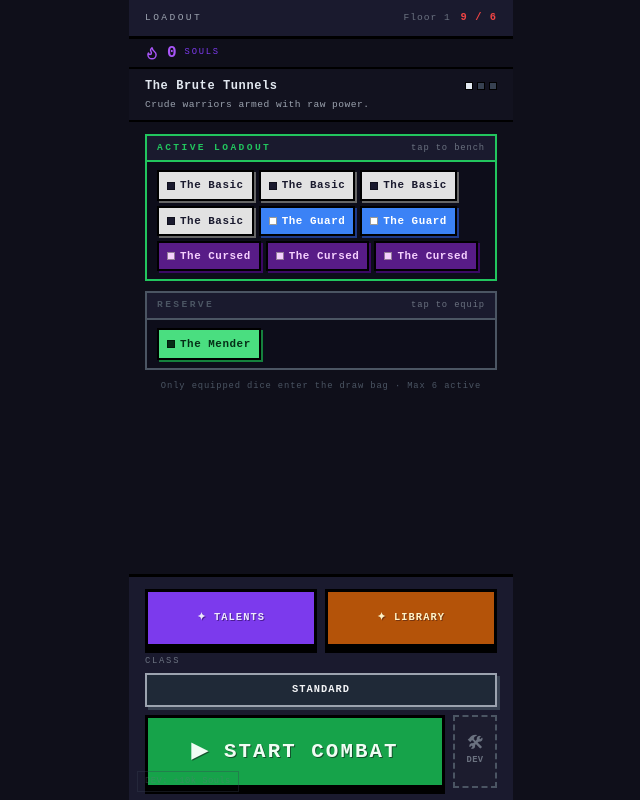
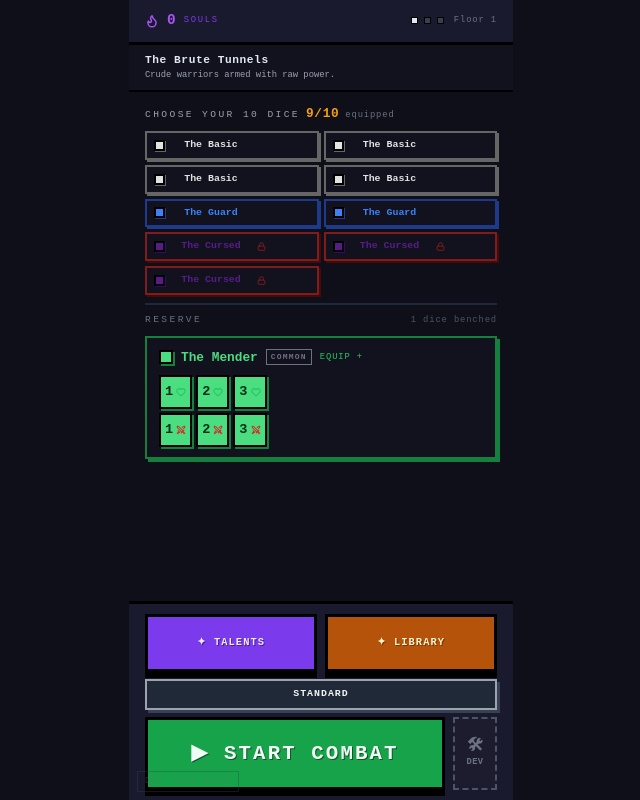
Before and after one commit to jacobgamby09/Dice-Dungeon, a React (Vite) app: page / in a window 1280 px wide. Both pictures are taken after a click on the button "The Mender". Shown: the whole page, without its empty margins (319-959 px from the left). Built offline with nearby package versions, Linux system fonts and the light colour scheme; a web font is replaced by a local one.

Commit message:
New UI update

```diff
--- a/src/components/LoadoutScreen.tsx
+++ b/src/components/LoadoutScreen.tsx
@@ -1,14 +1,13 @@
 import { useState } from 'react'
 import { motion } from 'framer-motion'
-import { Flame, ShieldAlert, Swords } from 'lucide-react'
+import { Flame, Lock, ShieldAlert, Swords, Shield, Heart, Skull, Coins, Droplets, Star, Shuffle } from 'lucide-react'
 import { useGameStore, getCurrentAct, GAME_ACTS } from '../store/gameStore'
-import type { Die, DieType } from '../store/gameStore'
-import { dieTypeStyle } from './DieCard'
-import { DiceInspectorModal } from './DiceInspectorModal'
+import type { Die, DieType, DieFace } from '../store/gameStore'
+import { dieTypeStyle, faceColor } from './DieCard'
 import { SkillTree } from './SkillTree'
 import { DiceLibrary } from './DiceLibrary'
 
-// ── Die display names ─────────────────────────────────────────────────────────
+// ── Static data ───────────────────────────────────────────────────────────────
 
 const DIE_NAMES: Partial<Record<DieType, string>> = {
   white:          'The Basic',
@@ -28,94 +27,163 @@ const DIE_NAMES: Partial<Record<DieType, string>> = {
   unique:         'The Multiplier',
 }
 
-// ── Act modifier meta ─────────────────────────────────────────────────────────
+const RARITY_COLOR: Record<string, string> = {
+  common:    '#6b7280',
+  uncommon:  '#22c55e',
+  rare:      '#818cf8',
+  legendary: '#f59e0b',
+}
 
 const MODIFIER_META: Record<string, { label: string; color: string; icon: React.ReactNode }> = {
-  none:       { label: 'No Modifier',  color: '#6b7280', icon: null },
-  thorns:     { label: 'Thorns',       color: '#ef4444', icon: <ShieldAlert size={12} strokeWidth={2.5} /> },
-  damage_cap: { label: 'Damage Cap',   color: '#f59e0b', icon: <Swords      size={12} strokeWidth={2.5} /> },
+  none:       { label: 'No Modifier', color: '#6b7280', icon: null },
+  thorns:     { label: 'Thorns Active',     color: '#ef4444', icon: <ShieldAlert size={11} strokeWidth={2.5} /> },
+  damage_cap: { label: 'Damage Cap Active', color: '#f59e0b', icon: <Swords      size={11} strokeWidth={2.5} /> },
 }
 
-// ── Compact die chip ──────────────────────────────────────────────────────────
+// ── Face icon ─────────────────────────────────────────────────────────────────
 
-function DieChip({ die, onClick }: { die: Die; onClick: () => void }) {
+function FaceIcon({ type, size = 13 }: { type: DieFace['type']; size?: number }) {
+  const color = faceColor[type]
+  if (type === 'damage')      return <Swords   size={size} color={color} strokeWidth={2.5} />
+  if (type === 'shield')      return <Shield   size={size} color={color} strokeWidth={2.5} />
+  if (type === 'skull')       return <Skull    size={size} color={color} strokeWidth={2.5} />
+  if (type === 'gold')        return <Coins    size={size} color={color} strokeWidth={2.5} />
+  if (type === 'lifesteal')   return <Droplets size={size} color={color} strokeWidth={2.5} />
+  if (type === 'choose_next') return <Star     size={size} color={color} strokeWidth={2.5} />
+  if (type === 'wildcard')    return <Shuffle  size={size} color={color} strokeWidth={2.5} />
+  return <Heart size={size} color={color} strokeWidth={2.5} />
+}
+
+// ── Equipped chip (top zone) ──────────────────────────────────────────────────
+
+function EquippedChip({ die, onBench }: { die: Die; onBench: () => void }) {
   const s = dieTypeStyle[die.dieType]
+  const locked = die.dieType === 'cursed'
   return (
     <button
-      onClick={onClick}
+      onClick={locked ? undefined : onBench}
+      style={{
+        position: 'relative',
+        background: '#12121f',
+        border: `2px solid ${locked ? '#7f1d1d' : s.shadow}`,
+        boxShadow: `2px 2px 0 ${locked ? '#450a0a' : s.shadow}`,
+        padding: '5px 7px',
+        cursor: locked ? 'default' : 'pointer',
+        fontFamily: 'inherit',
+        display: 'flex', alignItems: 'center', gap: 6,
+        minWidth: 0,
+      }}
+      onMouseEnter={(e) => { if (!locked) e.currentTarget.style.opacity = '0.75' }}
+      onMouseLeave={(e) => { if (!locked) e.currentTarget.style.opacity = '1' }}
+    >
+      <div style={{
+        width: 11, height: 11, flexShrink: 0,
+        background: s.bg, border: '2px solid #000',
+        boxShadow: `1px 1px 0 ${s.shadow}`,
+      }} />
+      <span style={{
+        fontSize: '0.62rem', fontWeight: 700, color: s.bg,
+        whiteSpace: 'nowrap', overflow: 'hidden', textOverflow: 'ellipsis',
+        maxWidth: 80, flex: 1,
+      }}>
+        {DIE_NAMES[die.dieType] ?? die.dieType}
+        {(die.mergeLevel ?? 0) > 0 && (
+          <span style={{ color: '#f59e0b', marginLeft: 3 }}>+{die.mergeLevel}</span>
+        )}
+      </span>
+      {locked && <Lock size={9} color="#7f1d1d" strokeWidth={2.5} style={{ flexShrink: 0 }} />}
+    </button>
+  )
+}
+
+// ── Reserve die card (bottom list) ───────────────────────────────────────────
+
+function ReserveDieCard({ die, onEquip }: { die: Die; onEquip: () => void }) {
+  const s = dieTypeStyle[die.dieType]
+  const name = DIE_NAMES[die.dieType] ?? die.dieType
+  return (
+    <button
+      onClick={onEquip}
+      style={{
+        background: '#12121f',
+        border: `2px solid ${s.shadow}`,
+        boxShadow: `3px 3px 0 ${s.shadow}`,
+        padding: '10px 12px',
+        cursor: 'pointer', fontFamily: 'inherit',
+        display: 'flex', flexDirection: 'column', gap: 8,
+        textAlign: 'left', width: '100%',
+      }}
+      onMouseEnter={(e) => (e.currentTarget.style.background = '#1a1a2e')}
+      onMouseLeave={(e) => (e.currentTarget.style.background = '#12121f')}
+    >
+      {/* Die name row */}
+      <div style={{ display: 'flex', alignItems: 'center', gap: 8 }}>
+        <div style={{
+          width: 14, height: 14, flexShrink: 0,
+          background: s.bg, border: '2px solid #000',
+          boxShadow: `2px 2px 0 ${s.shadow}`,
+        }} />
+        <span style={{ fontWeight: 700, fontSize: '0.8rem', color: s.bg, flex: 1 }}>
+          {name}
+          {(die.mergeLevel ?? 0) > 0 && (
+            <span style={{ color: '#f59e0b', fontWeight: 900, marginLeft: 4 }}>+{die.mergeLevel}</span>
+          )}
+        </span>
+        <span style={{
+          fontSize: '0.5rem', fontWeight: 700,
+          color: RARITY_COLOR[die.rarity] ?? '#6b7280',
+          letterSpacing: '0.15em', textTransform: 'uppercase',
+          border: `1px solid ${RARITY_COLOR[die.rarity] ?? '#6b7280'}`,
+          padding: '1px 4px', flexShrink: 0,
+        }}>
+          {die.rarity}
+        </span>
+        <span style={{ fontSize: '0.55rem', color: '#22c55e', letterSpacing: '0.1em', flexShrink: 0 }}>
+          EQUIP +
+        </span>
+      </div>
+
+      {/* 3×2 face grid */}
+      <div style={{ display: 'grid', gridTemplateColumns: 'repeat(3, 1fr)', gap: 4 }}>
+        {die.faces.map((face, i) => (
+          <div
+            key={i}
             style={{
               background: s.bg,
               border: '2px solid #000',
               boxShadow: `2px 2px 0 ${s.shadow}`,
-        padding: '5px 8px',
-        cursor: 'pointer',
-        fontFamily: 'inherit',
-        display: 'flex', alignItems: 'center', gap: 5,
-        color: s.text,
-        fontSize: '0.68rem', fontWeight: 700,
-        letterSpacing: '0.05em',
-        transition: 'opacity 0.1s',
+              padding: '6px 4px',
+              display: 'flex', alignItems: 'center', justifyContent: 'center', gap: 3,
+              minHeight: 34,
             }}
-      onMouseEnter={(e) => (e.currentTarget.style.opacity = '0.75')}
-      onMouseLeave={(e) => (e.currentTarget.style.opacity = '1')}
           >
-      <div style={{
-        width: 8, height: 8, flexShrink: 0,
-        background: s.text, border: '1px solid rgba(0,0,0,0.4)',
-      }} />
-      <span>{DIE_NAMES[die.dieType] ?? die.dieType}</span>
-      {(die.mergeLevel ?? 0) > 0 && (
-        <span style={{ color: '#fbbf24', fontSize: '0.6rem', fontWeight: 900 }}>
-          +{die.mergeLevel}
+            {face.type === 'blank' ? null
+              : face.type === 'multiplier' ? (
+                <span style={{ fontSize: '0.85rem', fontWeight: 900, color: s.text, lineHeight: 1 }}>
+                  ×{face.value}
                 </span>
-      )}
-    </button>
-  )
-}
-
-// ── Zone ─────────────────────────────────────────────────────────────────────
-
-function Zone({
-  label, sublabel, accent, dice, emptyText, onChipClick,
-}: {
-  label: string; sublabel?: string; accent: string
-  dice: Die[]; emptyText: string
-  onChipClick: (die: Die) => void
-}) {
-  return (
-    <div style={{
-      border: `2px solid ${accent}`,
-      background: '#0d0d1a',
-      display: 'flex', flexDirection: 'column', gap: 0,
-    }}>
-      {/* Zone header */}
-      <div style={{
-        background: '#1a1a2e',
-        borderBottom: `2px solid ${accent}`,
-        padding: '5px 10px',
-        display: 'flex', alignItems: 'center', justifyContent: 'space-between',
-      }}>
-        <span style={{ fontSize: '0.6rem', color: accent, letterSpacing: '0.25em', textTransform: 'uppercase', fontWeight: 700 }}>
-          {label}
+              ) : face.type === 'purified_skull' ? (
+                <div style={{ position: 'relative', display: 'flex', alignItems: 'center', justifyContent: 'center' }}>
+                  <Skull size={16} color="#ffffff" strokeWidth={2.5} />
+                  <svg style={{ position: 'absolute', pointerEvents: 'none' }} width="22" height="22" viewBox="0 0 22 22">
+                    <line x1="2" y1="2" x2="20" y2="20" stroke="#ef4444" strokeWidth="3" strokeLinecap="round" />
+                    <line x1="20" y1="2" x2="2" y2="20" stroke="#ef4444" strokeWidth="3" strokeLinecap="round" />
+                  </svg>
+                </div>
+              ) : (face.type === 'skull' || face.type === 'choose_next' || face.type === 'wildcard') ? (
+                <FaceIcon type={face.type} size={16} />
+              ) : (
+                <>
+                  <span style={{ fontSize: '0.85rem', fontWeight: 700, color: s.text, lineHeight: 1 }}>
+                    {face.value}
                   </span>
-        {sublabel && (
-          <span style={{ fontSize: '0.55rem', color: '#6b7280', letterSpacing: '0.1em' }}>
-            {sublabel}
-          </span>
+                  <FaceIcon type={face.type} size={10} />
+                </>
               )}
           </div>
-
-      {/* Chips */}
-      <div style={{ padding: '8px 10px', display: 'flex', flexWrap: 'wrap', gap: 5, minHeight: 48 }}>
-        {dice.length === 0 ? (
-          <span style={{ fontSize: '0.65rem', color: '#4b5563', fontStyle: 'italic', alignSelf: 'center' }}>
-            {emptyText}
-          </span>
-        ) : dice.map((die) => (
-          <DieChip key={die.id} die={die} onClick={() => onChipClick(die)} />
         ))}
       </div>
-    </div>
+    </button>
   )
 }
 
@@ -126,24 +194,19 @@ export function LoadoutScreen() {
     currentFloor, startCombat, devJumpToForge,
     inventory, maxEquippedDice, toggleEquipDie,
   } = useGameStore()
-  const metaSouls       = useGameStore((s) => s.metaSouls)
-  const unlockedNodes   = useGameStore((s) => s.unlockedNodes)
-  const selectedClass   = useGameStore((s) => s.selectedClass)
+  const metaSouls        = useGameStore((s) => s.metaSouls)
+  const unlockedNodes    = useGameStore((s) => s.unlockedNodes)
+  const selectedClass    = useGameStore((s) => s.selectedClass)
   const setSelectedClass = useGameStore((s) => s.setSelectedClass)
 
-  const [inspectorDie, setInspectorDie] = useState<Die | null>(null)
-  const [showTalents, setShowTalents]   = useState(false)
-  const [showLibrary, setShowLibrary]   = useState(false)
+  const [showTalents, setShowTalents] = useState(false)
+  const [showLibrary, setShowLibrary] = useState(false)
 
-  const currentAct  = getCurrentAct(currentFloor)
-  const modMeta     = MODIFIER_META[currentAct.modifier]
-  const equipped    = inventory.filter((d) => d.isEquipped !== false)
-  const unequipped  = inventory.filter((d) => d.isEquipped === false)
-  const canStart    = equipped.length > 0
-
-  function handleChipClick(die: Die) {
-    toggleEquipDie(die.id)
-  }
+  const currentAct = getCurrentAct(currentFloor)
+  const modMeta    = MODIFIER_META[currentAct.modifier]
+  const equipped   = inventory.filter((d) => d.isEquipped !== false)
+  const unequipped = inventory.filter((d) => d.isEquipped === false)
+  const canStart   = equipped.length > 0
 
   return (
     <div style={{
@@ -153,43 +216,21 @@ export function LoadoutScreen() {
       position: 'relative',
     }}>
 
+      {/* ── Fixed top ── */}
+
       {/* Header */}
       <div style={{
         background: '#1a1a2e', padding: '10px 16px',
         borderBottom: '3px solid #000',
         display: 'flex', justifyContent: 'space-between', alignItems: 'center',
       }}>
-        <span style={{ fontSize: '0.6rem', color: '#9ca3af', letterSpacing: '0.25em', textTransform: 'uppercase' }}>
-          Loadout
-        </span>
-        <div style={{ display: 'flex', alignItems: 'center', gap: 10 }}>
-          <span style={{ fontSize: '0.6rem', color: '#6b7280', letterSpacing: '0.1em' }}>
-            Floor {currentFloor}
-          </span>
-          <span style={{
-            fontSize: '0.65rem', fontWeight: 700,
-            color: equipped.length > maxEquippedDice ? '#ef4444'
-                 : equipped.length === maxEquippedDice ? '#22c55e'
-                 : '#9ca3af',
-            letterSpacing: '0.1em',
-          }}>
-            {equipped.length} / {maxEquippedDice}
-          </span>
-        </div>
-      </div>
-
-      {/* Souls strip */}
-      <div style={{
-        background: '#0f0f1a', padding: '6px 16px',
-        borderBottom: '2px solid #000',
-        display: 'flex', alignItems: 'center', gap: 8,
-      }}>
+        <div style={{ display: 'flex', alignItems: 'center', gap: 8 }}>
           <Flame size={14} color="#a855f7" strokeWidth={2.5} />
           <motion.span
             key={metaSouls}
-          animate={{ scale: [1, 1.25, 1] }}
-          transition={{ duration: 0.3 }}
-          style={{ fontSize: '1rem', fontWeight: 900, color: '#a855f7', lineHeight: 1 }}
+            animate={{ scale: [1, 1.2, 1] }}
+            transition={{ duration: 0.25 }}
+            style={{ fontSize: '0.9rem', fontWeight: 900, color: '#a855f7' }}
           >
             {metaSouls}
           </motion.span>
@@ -197,80 +238,138 @@ export function LoadoutScreen() {
             Souls
           </span>
         </div>
-
-      {/* Act banner */}
-      <div style={{
-        background: '#12121f', padding: '8px 16px',
-        borderBottom: '2px solid #000',
-        display: 'flex', flexDirection: 'column', gap: 3,
-      }}>
-        <div style={{ display: 'flex', alignItems: 'center', justifyContent: 'space-between' }}>
-          <span style={{ fontSize: '0.75rem', fontWeight: 700, color: '#e2e8f0', letterSpacing: '0.05em' }}>
-            {currentAct.name}
-          </span>
+        <div style={{ display: 'flex', alignItems: 'center', gap: 6 }}>
           {/* Act dots */}
-          <div style={{ display: 'flex', gap: 4 }}>
           {GAME_ACTS.map((a) => (
             <div key={a.id} style={{
-                width: 8, height: 8,
+              width: 7, height: 7,
               background: a.id === currentAct.id ? '#e2e8f0' : '#374151',
               border: '1px solid #000',
             }} />
           ))}
+          <span style={{ fontSize: '0.55rem', color: '#6b7280', letterSpacing: '0.1em', marginLeft: 4 }}>
+            Floor {currentFloor}
+          </span>
         </div>
       </div>
-        <span style={{ fontSize: '0.6rem', color: '#9ca3af', letterSpacing: '0.05em' }}>
+
+      {/* Act banner */}
+      <div style={{
+        background: '#12121f', padding: '7px 16px',
+        borderBottom: '2px solid #000',
+        display: 'flex', alignItems: 'center', justifyContent: 'space-between',
+      }}>
+        <div style={{ display: 'flex', flexDirection: 'column', gap: 1 }}>
+          <span style={{ fontSize: '0.7rem', fontWeight: 700, color: '#e2e8f0', letterSpacing: '0.05em' }}>
+            {currentAct.name}
+          </span>
+          <span style={{ fontSize: '0.55rem', color: '#9ca3af' }}>
             {currentAct.description}
           </span>
+        </div>
         {currentAct.modifier !== 'none' && (
           <div style={{
-            display: 'flex', alignItems: 'center', gap: 5,
-            marginTop: 2, padding: '3px 6px',
+            display: 'flex', alignItems: 'center', gap: 4,
+            padding: '3px 6px',
             background: 'rgba(239,68,68,0.08)',
             border: `1px solid ${modMeta.color}`,
           }}>
             <span style={{ color: modMeta.color, lineHeight: 0 }}>{modMeta.icon}</span>
-            <span style={{ fontSize: '0.55rem', color: modMeta.color, fontWeight: 700, letterSpacing: '0.15em', textTransform: 'uppercase' }}>
-              {modMeta.label} Active
+            <span style={{ fontSize: '0.5rem', color: modMeta.color, fontWeight: 700, letterSpacing: '0.1em', textTransform: 'uppercase' }}>
+              {modMeta.label}
             </span>
           </div>
         )}
       </div>
 
-      {/* Scrollable body: equip zones */}
-      <div style={{
-        flex: 1, overflowY: 'auto', padding: '12px 16px',
-        display: 'flex', flexDirection: 'column', gap: 10,
+      {/* ── Scrollable body ── */}
+      <div style={{ flex: 1, overflowY: 'auto', display: 'flex', flexDirection: 'column' }}>
+
+        {/* Equipped section */}
+        <div style={{ padding: '12px 16px 8px', display: 'flex', flexDirection: 'column', gap: 8 }}>
+          {/* Capacity label */}
+          <div style={{ display: 'flex', alignItems: 'baseline', gap: 6 }}>
+            <span style={{ fontSize: '0.6rem', color: '#9ca3af', letterSpacing: '0.25em', textTransform: 'uppercase' }}>
+              Choose Your {maxEquippedDice} Dice
+            </span>
+            <span style={{
+              fontSize: '0.8rem', fontWeight: 900, letterSpacing: '0.05em',
+              color: equipped.length === 0 ? '#ef4444'
+                   : equipped.length >= maxEquippedDice ? '#22c55e'
+                   : '#f59e0b',
             }}>
-        <Zone
-          label="Active Loadout"
-          sublabel={`tap to bench`}
-          accent="#22c55e"
-          dice={equipped}
-          emptyText="No dice equipped — add some from Reserve below"
-          onChipClick={handleChipClick}
-        />
-        <Zone
-          label="Reserve"
-          sublabel={`tap to equip`}
-          accent="#4b5563"
-          dice={unequipped}
-          emptyText="All dice are in your active loadout"
-          onChipClick={handleChipClick}
-        />
-
-        {/* Hint */}
-        <p style={{ fontSize: '0.55rem', color: '#4b5563', textAlign: 'center', margin: 0, letterSpacing: '0.1em' }}>
-          Only equipped dice enter the draw bag · Max {maxEquippedDice} active
-        </p>
+              {equipped.length}/{maxEquippedDice}
+            </span>
+            <span style={{ fontSize: '0.55rem', color: '#6b7280', letterSpacing: '0.1em' }}>
+              equipped
+            </span>
           </div>
 
-      {/* Footer */}
+          {/* Chip grid */}
+          {equipped.length === 0 ? (
             <div style={{
-        background: '#1a1a2e', padding: '12px 16px',
+              border: '2px dashed #374151', padding: '14px',
+              textAlign: 'center', fontSize: '0.65rem', color: '#4b5563',
+            }}>
+              No dice equipped — equip some from the list below
+            </div>
+          ) : (
+            <div style={{
+              display: 'grid',
+              gridTemplateColumns: 'repeat(2, 1fr)',
+              gap: 5,
+            }}>
+              {equipped.map((die) => (
+                <EquippedChip
+                  key={die.id}
+                  die={die}
+                  onBench={() => toggleEquipDie(die.id)}
+                />
+              ))}
+            </div>
+          )}
+        </div>
+
+        {/* Divider */}
+        <div style={{ borderTop: '2px solid #1e293b', margin: '0 16px' }} />
+
+        {/* Reserve section */}
+        <div style={{ padding: '8px 16px 14px', display: 'flex', flexDirection: 'column', gap: 8 }}>
+          <div style={{ display: 'flex', alignItems: 'center', justifyContent: 'space-between' }}>
+            <span style={{ fontSize: '0.6rem', color: '#6b7280', letterSpacing: '0.25em', textTransform: 'uppercase' }}>
+              Reserve
+            </span>
+            <span style={{ fontSize: '0.55rem', color: '#4b5563', letterSpacing: '0.1em' }}>
+              {unequipped.length} dice benched
+            </span>
+          </div>
+
+          {unequipped.length === 0 ? (
+            <p style={{ fontSize: '0.6rem', color: '#4b5563', margin: 0, fontStyle: 'italic', textAlign: 'center', padding: '8px 0' }}>
+              All dice are in your active loadout
+            </p>
+          ) : (
+            <div style={{ display: 'flex', flexDirection: 'column', gap: 8 }}>
+              {unequipped.map((die) => (
+                <ReserveDieCard
+                  key={die.id}
+                  die={die}
+                  onEquip={() => toggleEquipDie(die.id)}
+                />
+              ))}
+            </div>
+          )}
+        </div>
+      </div>
+
+      {/* ── Fixed footer ── */}
+      <div style={{
+        background: '#1a1a2e', padding: '10px 16px',
         borderTop: '3px solid #000',
-        display: 'flex', flexDirection: 'column', gap: 8,
+        display: 'flex', flexDirection: 'column', gap: 7,
+        flexShrink: 0,
       }}>
+        {/* Talents + Library */}
         <div style={{ display: 'flex', gap: 8 }}>
           <button
             onClick={() => setShowTalents(true)}
@@ -305,10 +404,6 @@ export function LoadoutScreen() {
             (c) => c.unlockNode === null || unlockedNodes.includes(c.unlockNode)
           )
           return (
-            <div style={{ display: 'flex', flexDirection: 'column', gap: 5 }}>
-              <span style={{ fontSize: '0.55rem', color: '#6b7280', letterSpacing: '0.2em', textTransform: 'uppercase' }}>
-                Class
-              </span>
             <div style={{ display: 'flex', gap: 6 }}>
               {available.map((cls) => {
                 const theme = selectedClass === cls.id ? cls.active : cls.inactive
@@ -317,8 +412,8 @@ export function LoadoutScreen() {
                     key={cls.id}
                     onClick={() => setSelectedClass(cls.id)}
                     style={{
-                        flex: 1, padding: '7px 4px',
-                        fontFamily: 'inherit', fontSize: '0.65rem', fontWeight: 700,
+                      flex: 1, padding: '6px 4px',
+                      fontFamily: 'inherit', fontSize: '0.62rem', fontWeight: 700,
                       letterSpacing: '0.1em', textTransform: 'uppercase',
                       background: theme.bg, color: theme.text,
                       border: `2px solid ${theme.border}`,
@@ -331,10 +426,10 @@ export function LoadoutScreen() {
                 )
               })}
             </div>
-            </div>
           )
         })()}
 
+        {/* Start combat + dev */}
         <div style={{ display: 'flex', gap: 8 }}>
           <button
             onClick={startCombat}
@@ -353,15 +448,12 @@ export function LoadoutScreen() {
           </button>
           <button
             onClick={devJumpToForge}
-            title="DEV: Jump to Forge with 150g + loot dice"
+            title="DEV: Jump to Forge"
             style={{
               width: 44, flexShrink: 0,
-              background: '#1c1c2e',
-              border: '2px dashed #4b5563',
-              color: '#6b7280',
+              background: '#1c1c2e', border: '2px dashed #4b5563', color: '#6b7280',
               fontSize: '0.55rem', fontWeight: 700, fontFamily: 'inherit',
-              letterSpacing: '0.05em',
-              cursor: 'pointer',
+              letterSpacing: '0.05em', cursor: 'pointer',
               display: 'flex', flexDirection: 'column', alignItems: 'center', justifyContent: 'center', gap: 2,
             }}
           >
@@ -371,13 +463,6 @@ export function LoadoutScreen() {
         </div>
       </div>
 
-      {inspectorDie && (
-        <DiceInspectorModal
-          types={[inspectorDie.dieType]}
-          faces={inspectorDie.faces}
-          onClose={() => setInspectorDie(null)}
-        />
-      )}
       {showTalents && <SkillTree   onClose={() => setShowTalents(false)} />}
       {showLibrary && <DiceLibrary onClose={() => setShowLibrary(false)} />}
 
--- a/src/store/gameStore.ts
+++ b/src/store/gameStore.ts
@@ -479,12 +479,13 @@ export const useGameStore = create<GameState>()(
   purifyUsesThisShop: 0,
   activeMultiplier: 1,
   multiplierFiredVersion: 0,
-  maxEquippedDice: 6,
+  maxEquippedDice: 10,
 
   toggleEquipDie: (dieUid) => {
     set((s) => {
       const die = s.inventory.find((d) => d.id === dieUid)
       if (!die) return {}
+      if (die.dieType === 'cursed') return {}
       const isCurrentlyEquipped = die.isEquipped !== false
       if (!isCurrentlyEquipped && equippedOnly(s.inventory).length >= s.maxEquippedDice) {
         console.warn(`Loadout full (${s.maxEquippedDice}/${s.maxEquippedDice})`)
@@ -907,7 +908,8 @@ export const useGameStore = create<GameState>()(
     const lockedUnselected = draftChoices.filter((d) => d.id !== dieId && lockedOtherIds.includes(d.id))
     const nextFloor = currentFloor + 1
     const newEnemy  = spawnEnemy(nextFloor)
-    const chosenWithEquip = { ...chosen, isEquipped: equippedOnly(inventory).length < maxEquippedDice }
+    const autoEquip = chosen.dieType === 'cursed' ? true : equippedOnly(inventory).length < maxEquippedDice
+    const chosenWithEquip = { ...chosen, isEquipped: autoEquip }
     const newInv    = [...inventory, chosenWithEquip]
     set((s) => ({
       inventory:    newInv,
```
Lines whose indentation alone changed are shown as unchanged.
